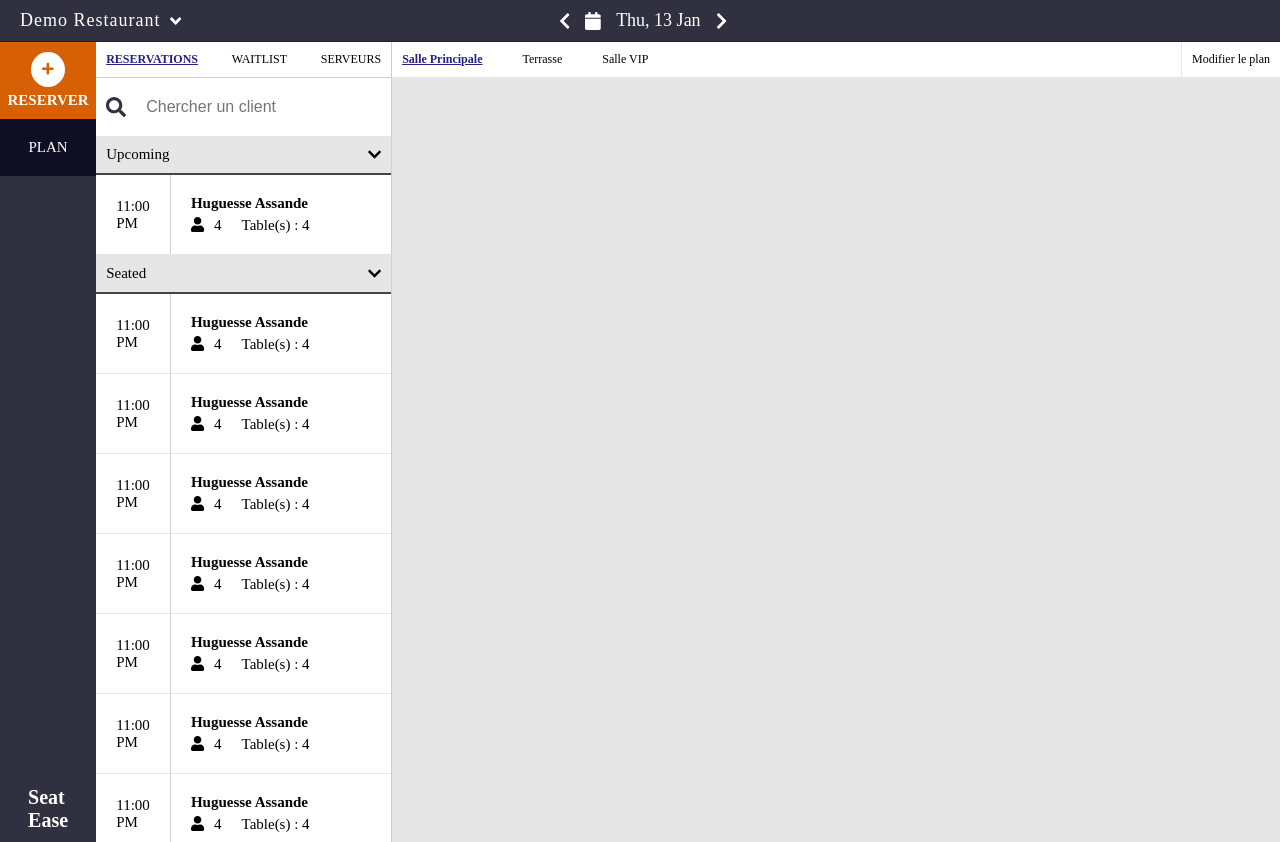
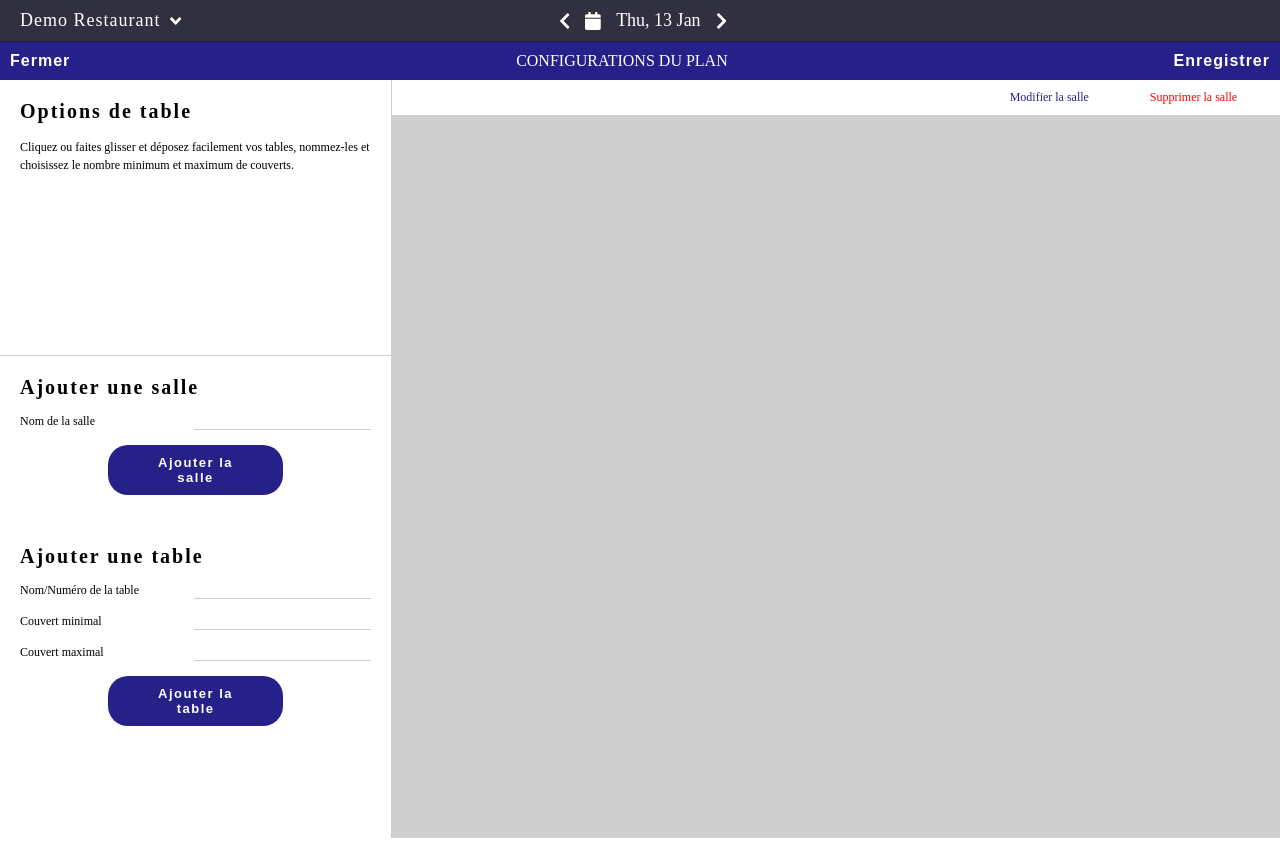
Before and after one commit to Seat-Ease/FrontEnd, a Vue app: page / in a window 1280 px wide. Built offline with nearby package versions, Linux system fonts and the light colour scheme; a web font is replaced by a local one.

Commit message:
floor setting panel v1

```diff
--- a/src/components/FloorPanel.vue
+++ b/src/components/FloorPanel.vue
@@ -36,8 +36,6 @@
 .activeRoom {
   color: #252189;
   font-weight: bold;
-  text-decoration: underline;
-  text-decoration-color: #252189;
 }
 .modification {
   border-left: 0.1rem solid rgb(230, 230, 230);
--- /dev/null
+++ b/src/components/FloorSettingPanel.vue
@@ -0,0 +1,237 @@
+<template>
+  <div class="floorSettingContainer">
+    <div class="topBar">
+      <button class="closeBtn">Fermer</button>
+      <p class="title">CONFIGURATIONS DU PLAN</p>
+      <button class="saveBtn">Enregistrer</button>
+    </div>
+    <div class="mainFloor">
+      <div class="sideBar">
+        <div class="optionsContainer">
+          <p class="optionLocalTitle">Options de table</p>
+          <p class="optionLocalText">
+            Cliquez ou faites glisser et déposez facilement vos tables, nommez-les et choisissez le
+            nombre minimum et maximum de couverts.
+          </p>
+        </div>
+        <div class="detailsContainer">
+          <form class="roomForm">
+            <p class="detailLocalTitle">
+              {{ editingActivated ? 'Modifier' : 'Ajouter' }} une salle
+            </p>
+            <div>
+              <label for="roomName">Nom de la salle</label>
+              <input v-model="roomNameInput" name="roomName" type="text" class="roomNam" />
+            </div>
+            <button @click="handleRoomCreation" class="addRoomBtn">
+              {{ editingActivated ? 'Enregistrer' : 'Ajouter la salle' }}
+            </button>
+          </form>
+          <form class="tableForm">
+            <p class="detailLocalTitle">Ajouter une table</p>
+            <div>
+              <label for="tableName">Nom/Numéro de la table</label>
+              <input name="tableName" type="text" class="tableName" />
+            </div>
+            <div>
+              <label for="minCovers">Couvert minimal</label>
+              <input name="minCovers" type="text" class="minCovers" />
+            </div>
+            <div>
+              <label for="maxCovers">Couvert maximal</label>
+              <input name="maxCovers" type="text" class="maxCovers" />
+            </div>
+            <button class="addTableBtn">Ajouter la table</button>
+          </form>
+        </div>
+      </div>
+      <div class="mainSection">
+        <div class="topSection">
+          <div class="roomsListContainer">
+            <p
+              @click="selectedRoomId = room.id"
+              :class="{ selectedRoom: selectedRoomId === room.id }"
+              v-for="room in rooms"
+              :ref="room.id"
+              :id="room.id"
+            >
+              {{ room.name }}
+            </p>
+          </div>
+          <p @click="activateEditing" class="editBtn">Modifier la salle</p>
+          <p @click="handleRoomDeletion" class="deleteBtn">Supprimer la salle</p>
+        </div>
+        <div class="canvasContainer"></div>
+      </div>
+    </div>
+  </div>
+</template>
+<script setup>
+import { ref, computed } from 'vue'
+import { floorStore } from '@/stores/floorStore'
+
+const roomNameInput = ref('')
+const editingActivated = ref(false)
+
+const floor_store = floorStore()
+const rooms = computed(() => floor_store.getRoomsList())
+const selectedRoomId = ref('')
+
+const handleRoomCreation = (e) => {
+  e.preventDefault()
+  if (roomNameInput.value.length === 0) return
+  if (editingActivated.value === true) {
+    floor_store.updateRoom({ id: selectedRoomId.value, name: roomNameInput.value })
+    roomNameInput.value = ''
+    selectedRoomId.value = ''
+    editingActivated.value = false
+    return
+  }
+  const room = { id: Math.random(), name: roomNameInput.value }
+  floor_store.updateRoomsList(room)
+  roomNameInput.value = ''
+}
+const handleRoomDeletion = (e) => {
+  e.preventDefault()
+  floor_store.deleteRoom(selectedRoomId.value)
+}
+const activateEditing = () => {
+  editingActivated.value = true
+  const room = rooms.find((item) => item.id === selectedRoomId.value)
+  roomNameInput.value = room.name
+}
+</script>
+<style scoped>
+.floorSettingContainer,
+.mainFloor {
+  width: 100%;
+  height: 100%;
+  max-height: 100vh;
+}
+.topBar {
+  display: flex;
+  justify-content: space-between;
+  background-color: #252189;
+  font-size: 1.6rem;
+  color: #fff;
+  padding: 1rem;
+}
+.topBar > button {
+  border: none;
+  font-size: inherit;
+  color: inherit;
+  background-color: inherit;
+  font-weight: bold;
+  letter-spacing: 0.1rem;
+  cursor: pointer;
+}
+.mainFloor {
+  display: grid;
+  grid-template-columns: 2.65fr 6fr;
+}
+.sideBar {
+  height: 100%;
+  border-right: 0.1rem solid rgb(207, 207, 207);
+  display: grid;
+  grid-template-rows: 0.4fr 0.7fr;
+}
+.optionsContainer {
+  border-bottom: 0.1rem solid rgb(207, 207, 207);
+  display: flex;
+  flex-direction: column;
+  padding: 2rem;
+  gap: 1.5rem;
+}
+.optionLocalTitle,
+.detailLocalTitle {
+  font-size: 2rem;
+  font-weight: bold;
+  letter-spacing: 0.2rem;
+}
+.optionLocalText {
+  font-size: 1.2rem;
+  line-height: 1.5;
+}
+.tableForm,
+.roomForm {
+  display: flex;
+  flex-direction: column;
+  gap: 1.5rem;
+  font-size: 1.2rem;
+}
+.detailsContainer {
+  display: flex;
+  flex-direction: column;
+  gap: 5rem;
+  padding: 2rem;
+}
+.tableForm > div,
+.roomForm > div {
+  display: grid;
+  grid-template-columns: 2fr 2fr;
+}
+.tableForm > div > input,
+.roomForm > div > input {
+  border: none;
+  border-bottom: 0.1rem solid rgb(207, 207, 207);
+}
+.tableForm > div > input:focus,
+.roomForm > div > input:focus {
+  outline: none;
+}
+.addTableBtn,
+.addRoomBtn {
+  width: 50%;
+  margin: 0 auto;
+  border: none;
+  padding: 1rem 3rem;
+  font-size: 1.3rem;
+  background-color: #252189;
+  color: #fff;
+  font-weight: 700;
+  letter-spacing: 0.15rem;
+  border-radius: 2rem;
+  cursor: pointer;
+}
+.mainSection {
+  display: flex;
+  flex-direction: column;
+  height: 100%;
+  flex: 1;
+}
+.topSection {
+  display: grid;
+  grid-template-columns: 7fr 1.5fr 1.5fr;
+  gap: 1rem;
+  padding: 1rem 0;
+  border-bottom: 0.1rem solid rgb(207, 207, 207);
+  font-size: 1.2rem;
+}
+.roomsListContainer {
+  display: flex;
+  gap: 1rem;
+  overflow-x: scroll;
+  padding-left: 1rem;
+  align-items: center;
+}
+.roomsListContainer > p {
+  min-width: 10%;
+}
+.editBtn {
+  color: #252189;
+  cursor: pointer;
+}
+.deleteBtn {
+  color: red;
+  cursor: pointer;
+}
+.selectedRoom {
+  font-weight: bold;
+  color: #252189;
+}
+.canvasContainer {
+  height: 100%;
+  flex: 1;
+  background-color: rgb(207, 207, 207);
+}
+</style>
--- a/src/components/ReservationPanel.vue
+++ b/src/components/ReservationPanel.vue
@@ -37,7 +37,7 @@ import ReservationShower from './ReservationShower.vue'
     </div>
   </div>
 </template>
-<style>
+<style scoped>
 .reservationPanel {
   border-right: 0.1rem solid rgb(207, 207, 207);
   display: flex;
@@ -60,8 +60,6 @@ import ReservationShower from './ReservationShower.vue'
 .active {
   color: #252189;
   font-weight: bold;
-  text-decoration: underline;
-  text-decoration-color: #252189;
 }
 .searchSection {
   display: flex;
--- /dev/null
+++ b/src/stores/floorStore.js
@@ -0,0 +1,25 @@
+import { ref } from 'vue'
+import { defineStore } from 'pinia'
+
+export const floorStore = defineStore('floorStore', () => {
+  const roomsList = ref([])
+  const updateRoomsList = (newRoom) => {
+    roomsList.value.push(newRoom)
+  }
+  const getRoomsList = () => {
+    return roomsList.value
+  }
+  const deleteRoom = (room_id) => {
+    console.log('before', roomsList.value)
+    roomsList.value = roomsList.value.filter((room) => room.id !== room_id)
+    console.log('after', roomsList.value)
+  }
+  const updateRoom = (roomObj) => {
+    const index = roomsList.value.findIndex((item) => item.id === roomObj.id)
+    if (index !== -1) {
+      roomsList.value[index].name = roomObj.name
+    }
+  }
+
+  return { updateRoomsList, getRoomsList, updateRoom, deleteRoom }
+})
--- a/src/views/HomeView.vue
+++ b/src/views/HomeView.vue
@@ -3,15 +3,19 @@ import Topbar from '@/components/Topbar.vue'
 import Sidebar from '@/components/Sidebar.vue'
 import ReservationPanel from '@/components/ReservationPanel.vue'
 import FloorPanel from '@/components/FloorPanel.vue'
+import FloorSettingPanel from '@/components/FloorSettingPanel.vue'
 </script>
 
 <template>
   <main>
     <Topbar />
     <div class="mainContainer">
-      <Sidebar />
-      <ReservationPanel />
-      <FloorPanel />
+      <FloorSettingPanel />
+      <!-- <div class="homePanelContainer">
+        <Sidebar />
+        <ReservationPanel />
+        <FloorPanel />
+      </div> -->
     </div>
   </main>
 </template>
@@ -40,10 +44,14 @@ main {
   max-height: 100vh;
 }
 .mainContainer {
-  display: grid;
-  width: 100%;
-  grid-template-columns: 0.65fr 2fr 6fr;
+  height: 100%;
   max-height: 100vh;
   flex: 1;
 }
+.homePanelContainer {
+  display: grid;
+  grid-template-columns: 0.65fr 2fr 6fr;
+  width: 100%;
+  max-height: 100vh;
+}
 </style>
```
Also changed, not shown: src/stores/counter.js (deleted, +0 -12 lines), 1 other file (tests, documents, lock files or other folders).
